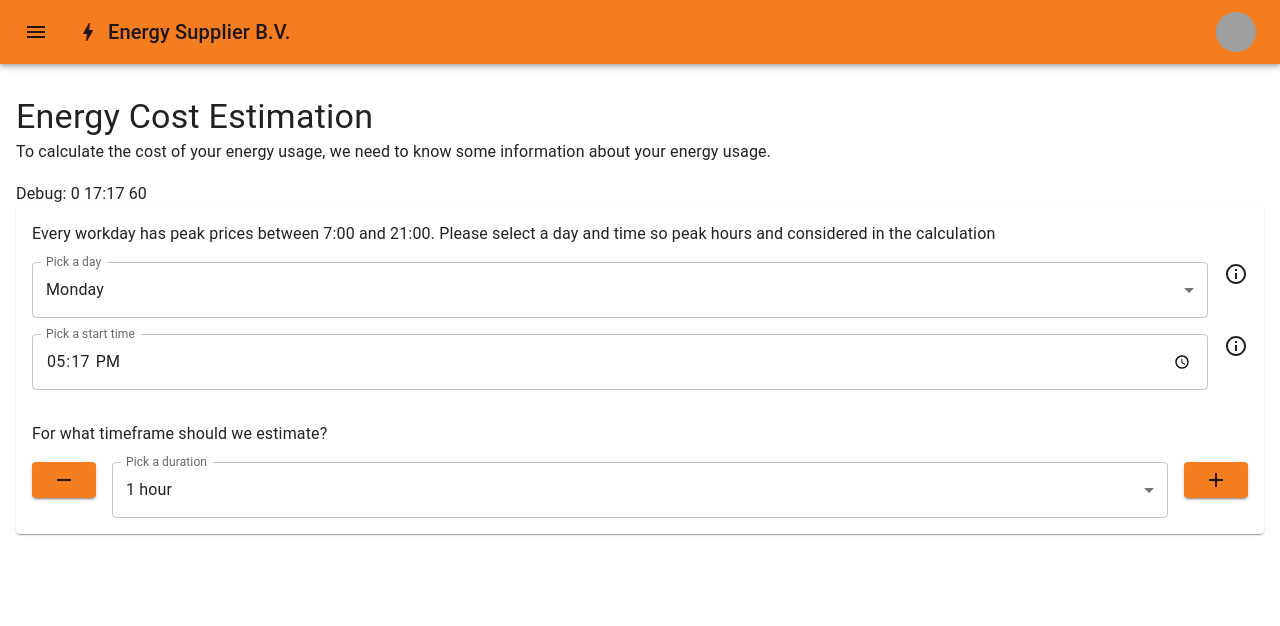
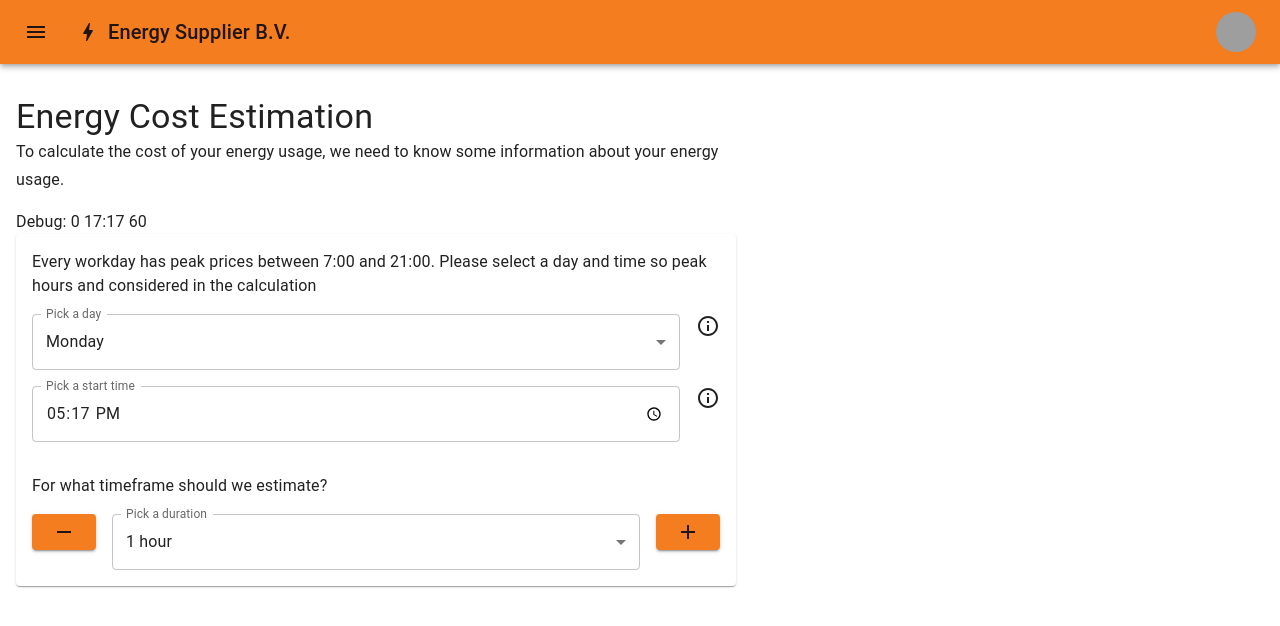
Before and after one commit to HarisSpahija/ES-Platform, a React (Vite) app: page / in a window 1280 px wide. Shown: the top 626 px of the page. Built offline with nearby package versions, Linux system fonts and the light colour scheme; grey boxes are pictures that could not be loaded.

Commit message:
Added maxwidth

```diff
--- a/src/App.tsx
+++ b/src/App.tsx
@@ -5,7 +5,6 @@ import { useMemo, useState } from 'react'
 
 import Navbar from './components/Navbar/Navbar'
 import EnergyForm from './components/EnergyForm/EnergyForm'
-import YourComponent from './components/EnergyForm/TestComponent'
 
 function App() {
   const [prefersDarkMode, setDarkMode] = useState(
@@ -30,7 +29,7 @@ function App() {
           setDarkMode={handleSettingDarkMode}
         />
 
-        <Box sx={{ margin: 2, marginTop: 4 }}>
+        <Box sx={{ margin: 2, marginTop: 4, maxWidth: '720px' }}>
           <EnergyForm />
         </Box>
       </ThemeProvider>
```
